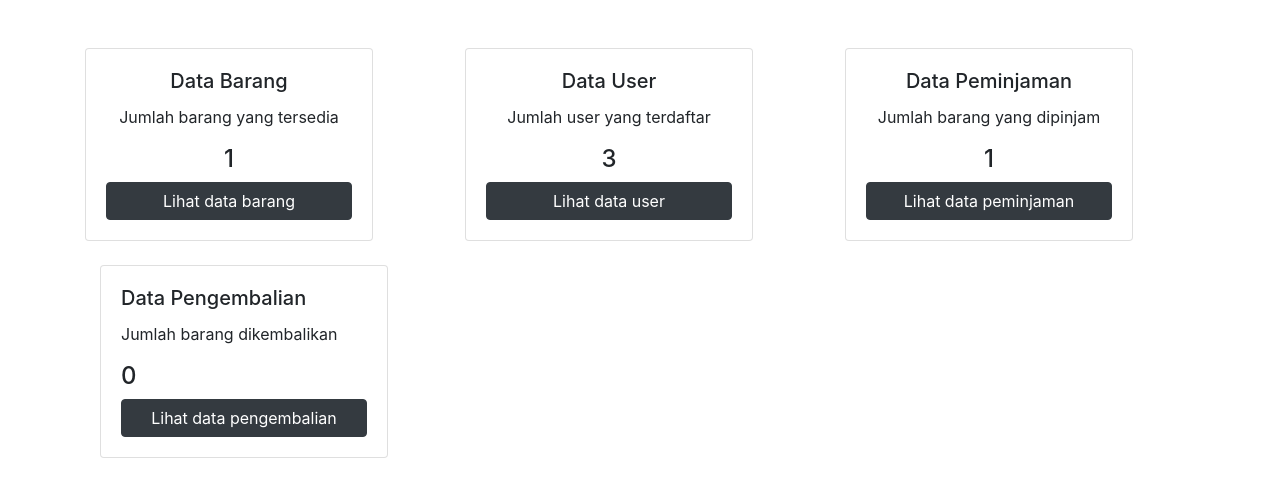
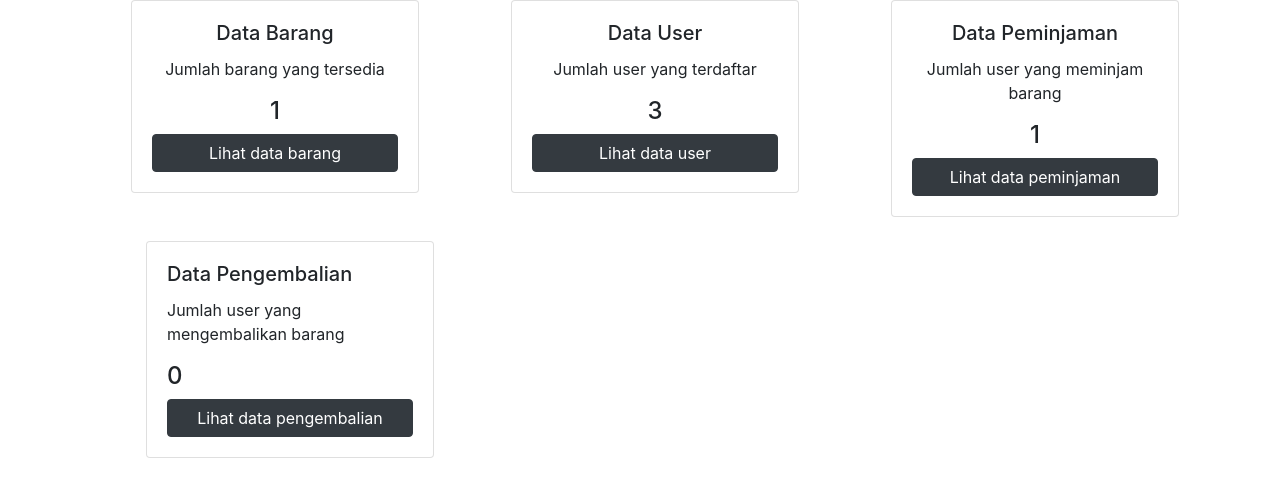
Before and after one commit to RidwanNurohman/sts_web_ridwan.github.io, a PHP site: page /home.php in a window 1280 px wide. Shown: the part 56-553 px from the top of the page. Run offline with PHP 8.4, Linux system fonts and the light colour scheme; the visitor is signed in with stand-in values (Sample User, id 1); data comes from the database, SQL or seed files in the repository; data that the repository does not hold is empty.

Commit message:
Update home.php

```diff
--- a/home.php
+++ b/home.php
@@ -9,6 +9,13 @@
   <!-- Bootstrap CSS -->
   <link rel="stylesheet" href="https://cdn.jsdelivr.net/npm/bootstrap@4.6.2/dist/css/bootstrap.min.css"
     integrity="sha384-xOolHFLEh07PJGoPkLv1IbcEPTNtaed2xpHsD9ESMhqIYd0nLMwNLD69Npy4HI+N" crossorigin="anonymous">
+
+    <style>
+    /* Custom CSS */
+    #content-wrapper {
+      margin-left: 200px; /* Adjust this value according to your sidebar width */
+    }
+  </style>
 
   <title>Home</title>
 </head>
@@ -40,7 +47,7 @@
     <script src="https://cdn.jsdelivr.net/npm/popper.js@1.16.1/dist/umd/popper.min.js" integrity="sha384-9/reFTGAW83EW2RDu2S0VKaIzap3H66lZH81PoYlFhbGU+6BZp6G7niu735Sk7lN" crossorigin="anonymous"></script>
     <script src="https://cdn.jsdelivr.net/npm/bootstrap@4.6.2/dist/js/bootstrap.min.js" integrity="sha384-+sLIOodYLS7CIrQpBjl+C7nPvqq+FbNUBDunl/OZv93DB7Ln/533i8e/mZXLi/P+" crossorigin="anonymous"></script>
     -->
-<div class="container mt-5">
+<div class="container mr-4">
 
     <div class="row text-center">
       <div class="col-md-4">
@@ -86,7 +93,7 @@
                 ?>
 
                 <h5 class="card-title">Data Peminjaman</h5>
-                <p class="card-text">Jumlah barang yang dipinjam </p>
+                <p class="card-text">Jumlah user yang meminjam barang </p>
                 <h4><?= $peminjaman['jmlPinjam']; ?></h4>
                 <a href="peminjaman.php" class="btn btn-dark btn-block">Lihat data peminjaman</a>
              </div>
@@ -104,7 +111,7 @@
                 ?>
 
                 <h5 class="card-title">Data Pengembalian</h5>
-                <p class="card-text">Jumlah barang  dikembalikan </p>
+                <p class="card-text">Jumlah user yang mengembalikan barang </p>
                 <h4><?= $pengembalian['jmlKembali']; ?></h4>
                 <a href="pengembalian.php" class="btn btn-dark btn-block">Lihat data pengembalian</a>
              </div>
```
